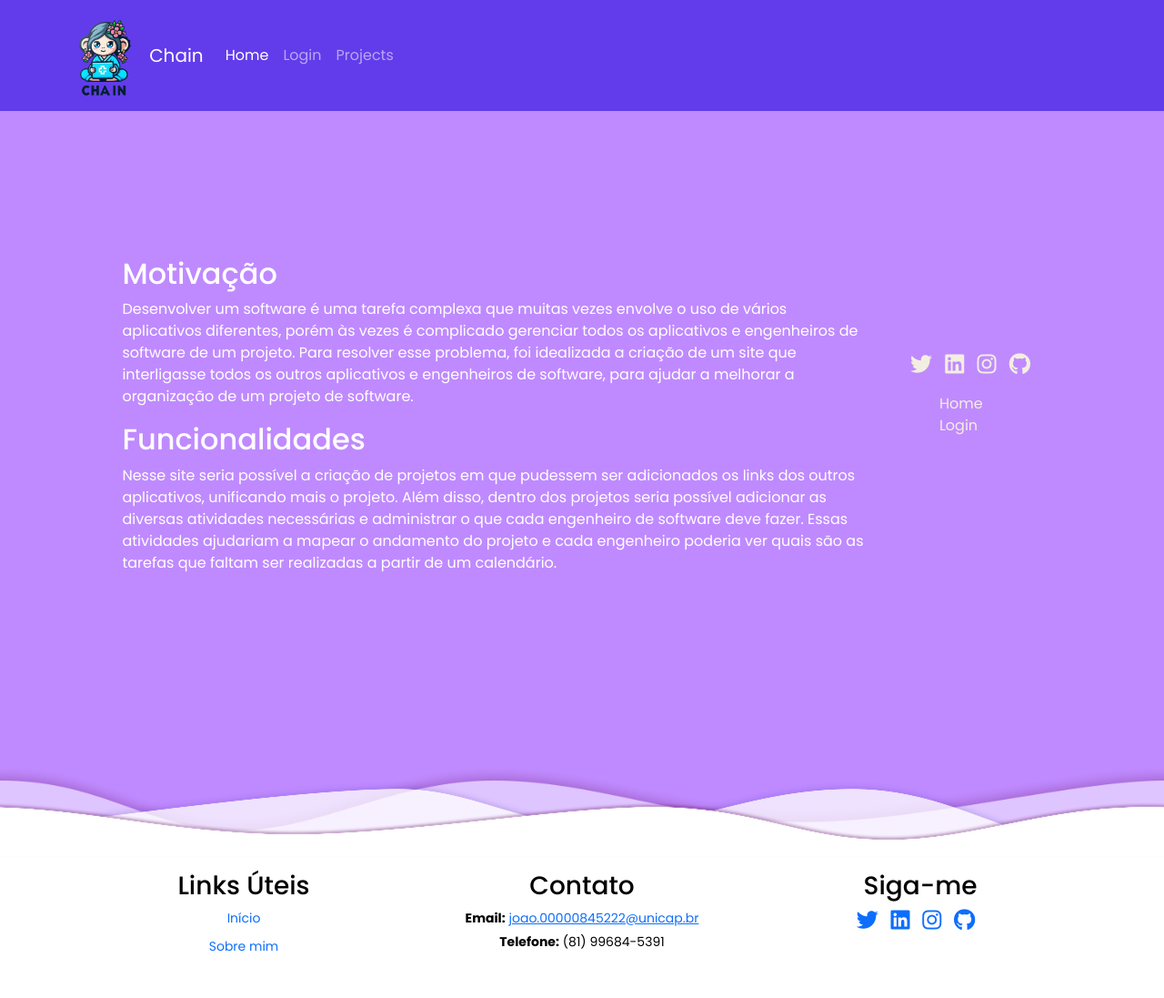
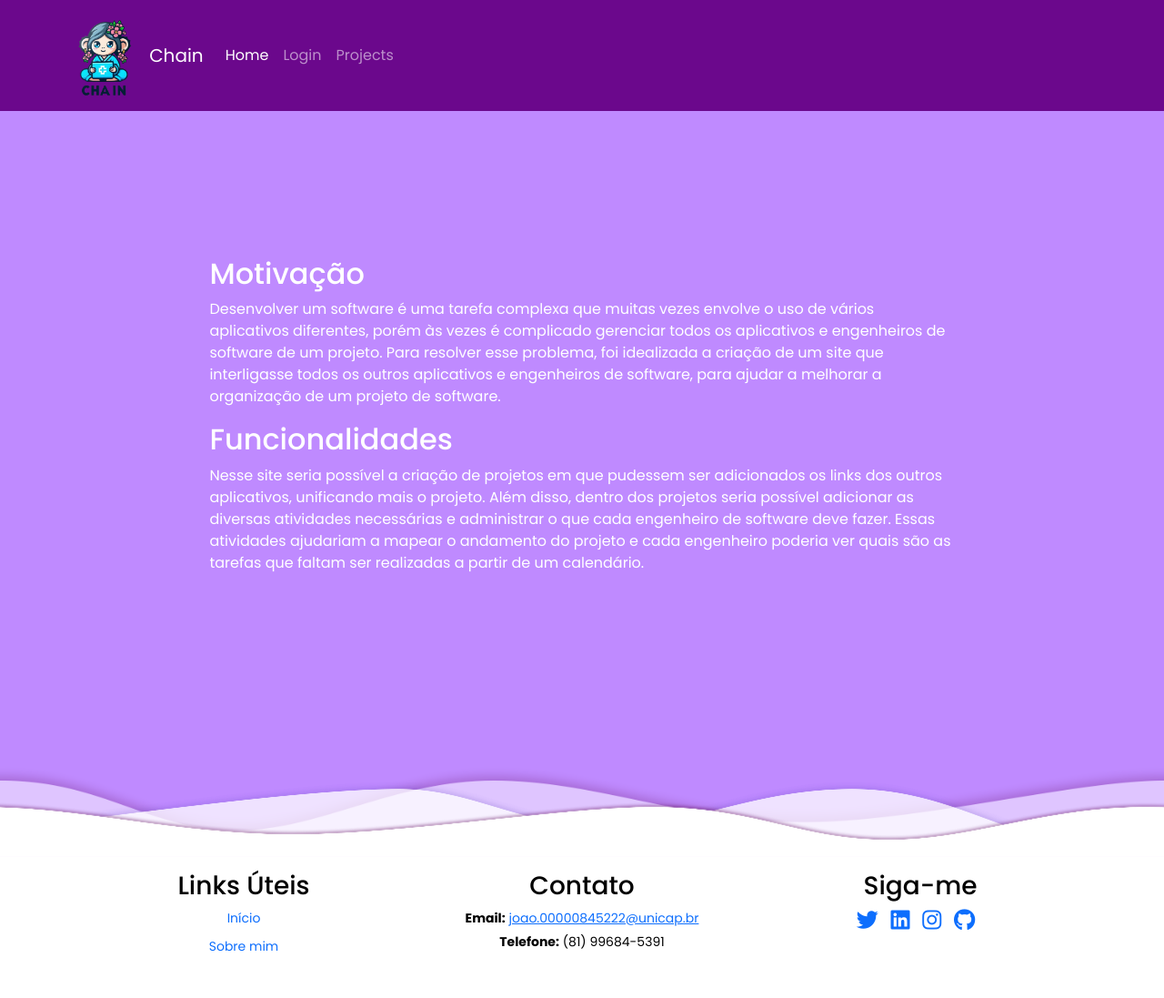
Before and after one commit to PedroPepeu/Chain, a Flask app: page / in a window 1280 px wide. Shown: the whole page at 91% size. Run offline with Flask 3, Linux system fonts and the light colour scheme; some libraries are stand-ins or nearby versions.

Commit message:
verificando login

```diff
--- a/web/api/static/css/base.css
+++ b/web/api/static/css/base.css
@@ -9,7 +9,7 @@ html, body{
 /* STRUCTURE */
 
 :root{
-    --header-color: #623cea;
+    --header-color: #6b088c; /* #623cea */
     --footer-color: #fff; /* #6b088c */
     --background: #bf8aff;
     --white: #ffffff;
@@ -90,24 +90,6 @@ aside{
     margin: 0 auto;
 }
 
-/* FOOTER */
-
-footer {
-    background-color: var(--footer-color);
-    padding-bottom: 30px;
-    padding-top: 15px;
-    color: var(--black);
-    font-size: 14px;
-    text-align: center;
-    clear: both;
-}
-
-.container {
-    display: flex;
-    justify-content: space-around;
-    flex-wrap: wrap;
-}
-
 .acw{
     color: #f3efe0;
 }
@@ -119,61 +101,6 @@ footer {
 
 .acb{
     color: black;
-}
-
-.container>div {
-    flex: 1;
-    margin: 0 0px;
-}
-
-.links ul {
-    list-style-type: none;
-    padding: 0;
-}
-
-.links ul li {
-    margin-bottom: 10px;
-}
-
-.links a {
-    text-decoration: none;
-}
-
-.contato p {
-    margin: 5px 0;
-    text-align: center;
-}
-
-
-.social ul {
-    list-style-type: none;
-    padding: 0;
-}
-
-.social ul li {
-    display: inline-block;
-    margin-right: 10px;
-}
-
-.social a {
-    text-decoration: none;
-}
-
-.social i {
-    text-align: center;
-    font-size: 24px;
-}
-
-.legal {
-    margin-top: 20px;
-}
-
-.legal p {
-    text-align: center;
-}
-
-.legal a {
-    text-decoration: none;
 }
 
 /* WAVE (MAYBE WE WILL USE IT IN THE FUTURE) */
--- /dev/null
+++ b/web/api/static/css/components/footer.css
@@ -0,0 +1,95 @@
+/* FOOTER */
+:root{
+    --header-color: #6b088c; /* #623cea */
+    --footer-color: #fff; /* #6b088c */
+    --background: #bf8aff;
+    --white: #ffffff;
+    --black: #000000;
+
+}
+
+.acw{
+    color: #f3efe0;
+}
+
+.acw a{
+    color: #f3efe0;
+}
+
+
+.acb{
+    color: black;
+}
+
+
+footer {
+    background-color: var(--footer-color);
+    padding-bottom: 30px;
+    padding-top: 15px;
+    color: var(--black);
+    font-size: 14px;
+    text-align: center;
+    clear: both;
+}
+
+.container {
+    display: flex;
+    justify-content: space-around;
+    flex-wrap: wrap;
+}
+
+
+.container>div {
+    flex: 1;
+    margin: 0 0px;
+}
+
+.links ul {
+    list-style-type: none;
+    padding: 0;
+}
+
+.links ul li {
+    margin-bottom: 10px;
+}
+
+.links a {
+    text-decoration: none;
+}
+
+.contato p {
+    margin: 5px 0;
+    text-align: center;
+}
+
+
+.social ul {
+    list-style-type: none;
+    padding: 0;
+}
+
+.social ul li {
+    display: inline-block;
+    margin-right: 10px;
+}
+
+.social a {
+    text-decoration: none;
+}
+
+.social i {
+    text-align: center;
+    font-size: 24px;
+}
+
+.legal {
+    margin-top: 20px;
+}
+
+.legal p {
+    text-align: center;
+}
+
+.legal a {
+    text-decoration: none;
+}
--- /dev/null
+++ b/web/api/static/css/components/header.css
@@ -0,0 +1,11 @@
+:root{
+    --header-color: #6b088c; /* #623cea */
+    --footer-color: #fff; /* #6b088c */
+    --background: #bf8aff;
+    --white: #ffffff;
+    --black: #000000;
+}
+.top-wrapper{
+    background-color: var(--header-color);
+    width: 100%;
+}
--- a/web/api/templates/base.html
+++ b/web/api/templates/base.html
@@ -7,6 +7,9 @@
   <link rel="stylesheet" type="text/css" href="{{ url_for('static',filename='fontawesome/css/fontawesome.css') }}">
   <link rel="stylesheet" type="text/css" href="{{ url_for('static',filename='fontawesome/css/solid.css') }}">
   <link rel="stylesheet" type="text/css" href="{{ url_for('static',filename='css/base.css') }}">
+  <link rel="stylesheet" type="text/css" href="{{ url_for('static',filename='css/components/footer.css') }}">
+  <link rel="stylesheet" type="text/css" href="{{ url_for('static',filename='css/components/header.css') }}">
+
   {% block css %}
   {% endblock %}
   {% if title %}
@@ -17,6 +20,7 @@
 </head>
 
 <body>
+
   <div class="main-wrapper">
     <div class="top-wrapper">
       {% include 'components/header.html' %}
@@ -52,24 +56,6 @@
           {% block content %}
           {% endblock %}
         </div>
-        <aside class="sticky">
-          <section>
-            <div class="social acw">
-              <nav>
-                <ul>
-                  <li><a href="#"><i class="fa-brands fa-twitter"></i></a></li>
-                  <li><a href="#"><i class="fa-brands fa-linkedin"></i></a></li>
-                  <li><a href="#"><i class="fa-brands fa-instagram"></i></a></li>
-                  <li><a href="#"><i class="fa-brands fa-github"></i></a></li>
-                </ul>
-              </nav>
-            </div>
-            <div class="menu acw">
-              {% block indexes%}
-              {% endblock %}
-            </div>
-          </section>
-        </aside>
       </div>
     </div>
     <div class="bottom-wrapper">
--- a/web/api/templates/components/header.html
+++ b/web/api/templates/components/header.html
@@ -1,3 +1,4 @@
+<div class="top-wrapper">
     <nav class="navbar navbar-expand-sm navbar-dark">
         <div class="container">
             <a class="navbar-brand" href="#">
@@ -23,3 +24,4 @@
             </div>
         </div>
     </nav>
+</div>
```
Also changed, not shown: web/api/static/css/login.css (+6 -13 lines), web/api/templates/login.html (+7 -3 lines). Lines whose indentation alone changed are shown as unchanged.
